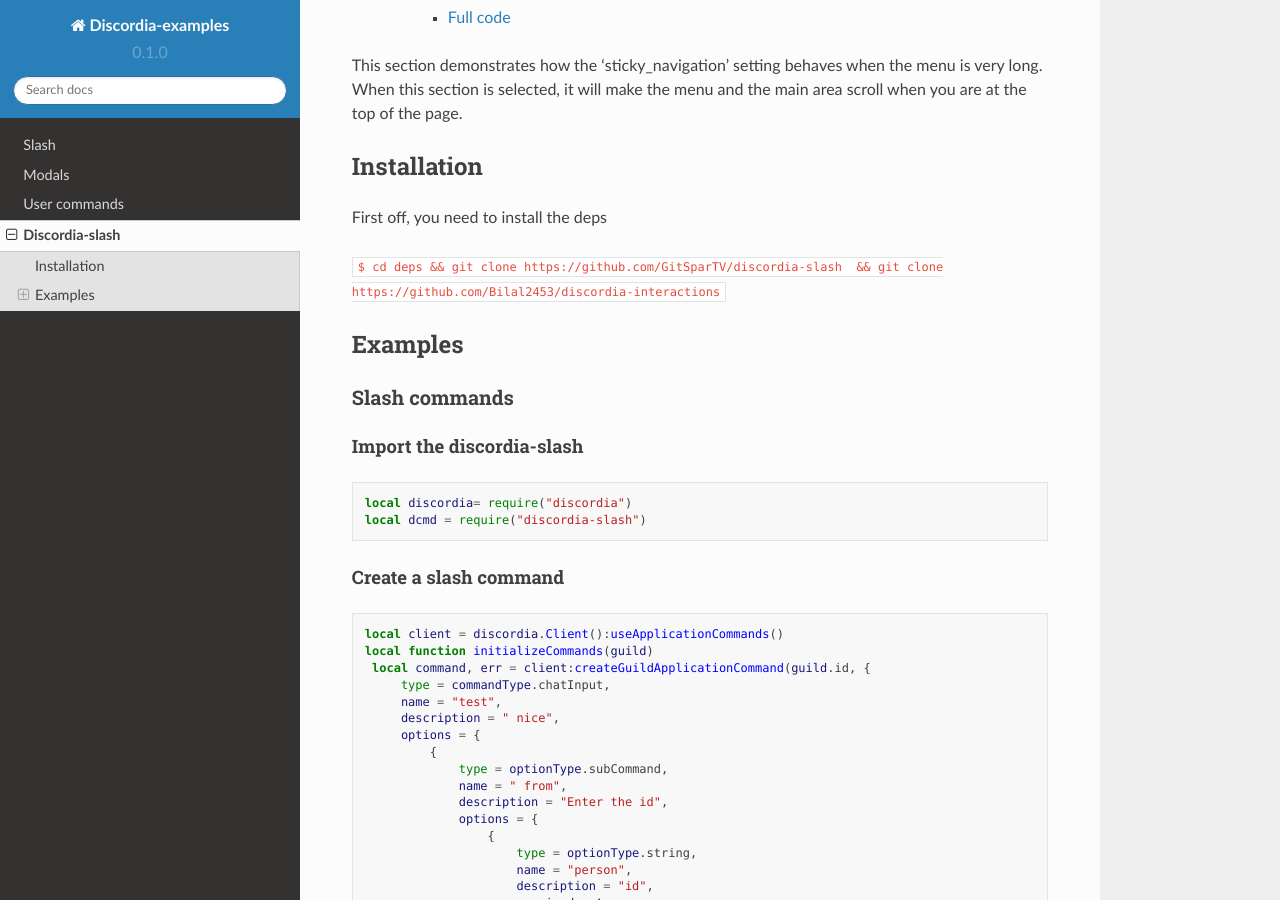
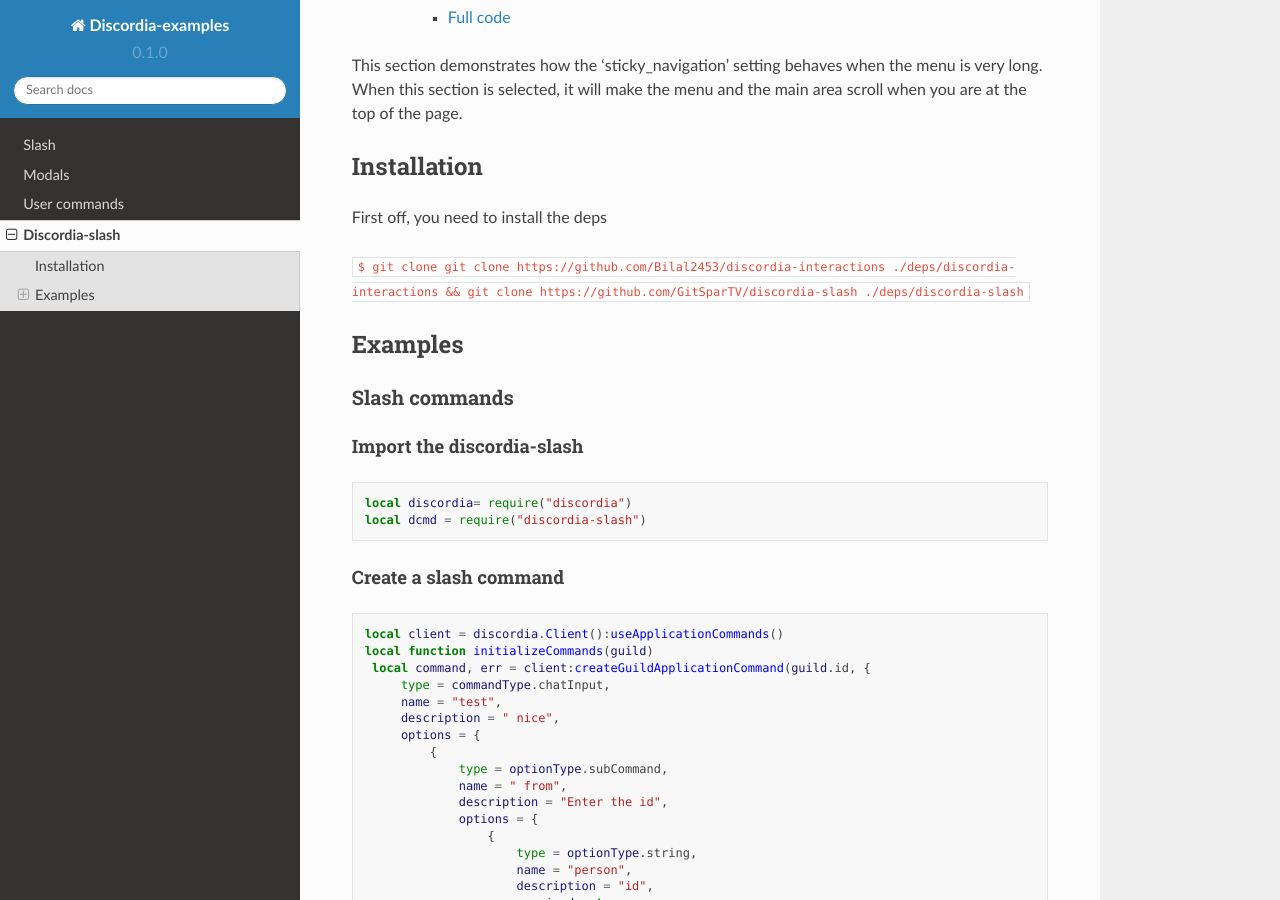
Before and after one commit to justdie386/discordia-examples, a Sphinx documentation site: the page built from docs/source/sqlite.rst, in a window 1280 px wide and 900 px high, scrolled down 502 px. Built offline with Sphinx 7.4.7 and the Read the Docs theme 2.0.0, drawn with Linux system fonts in a browser that asks for light colours; pages that are not in the unit, such as notebooks, are missing from menus.

Commit message:
Update sqlite.rst

```diff
--- a/docs/source/sqlite.rst
+++ b/docs/source/sqlite.rst
@@ -14,7 +14,7 @@
 First off, you need to install the deps
 
 
-``$ cd deps && git clone https://github.com/GitSparTV/discordia-slash  && git clone https://github.com/Bilal2453/discordia-interactions``
+``$ git clone git clone https://github.com/Bilal2453/discordia-interactions ./deps/discordia-interactions && git clone https://github.com/GitSparTV/discordia-slash ./deps/discordia-slash``
 
 Examples
 =================
```
